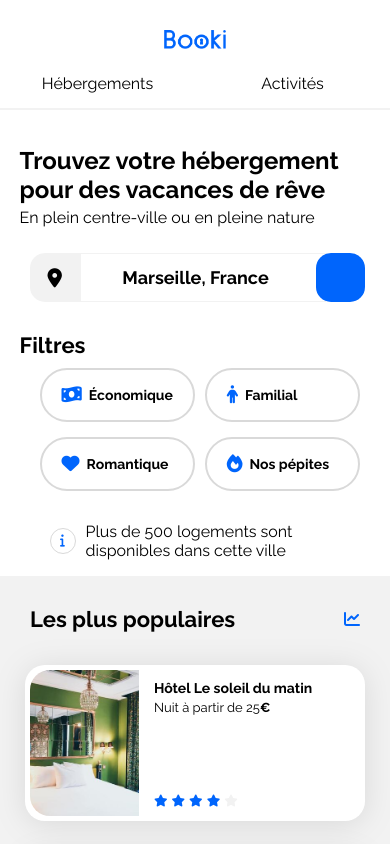
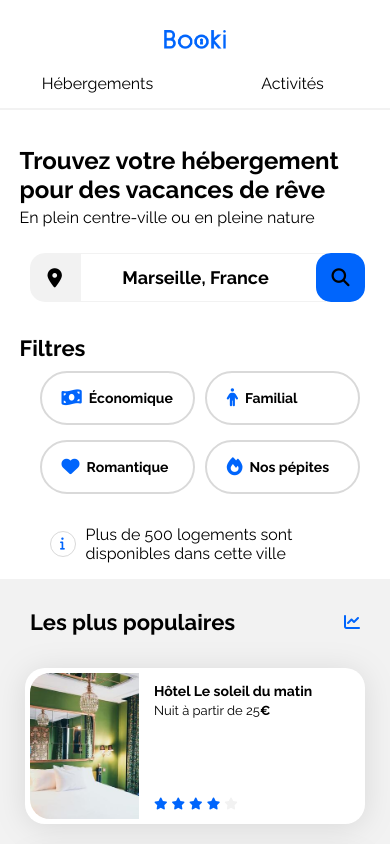
Before and after one commit to Alexis83250/PROJET-2-OpenClassrooms, a plain HTML site: page index.html in a window 390 px wide. Shown: the top 844 px of the page. Drawn offline with Linux system fonts and the light colour scheme.

Commit message:
PROJET FINI

```diff
--- a/css/style.css
+++ b/css/style.css
@@ -698,7 +698,7 @@ form {
 
     form {
         width: 100%;
-        max-width: 350px;
+        max-width: 320px;
     }
 
     .searchButton {
@@ -728,6 +728,9 @@ form {
         position: absolute;
         font-size: large;
         color: rgb(0, 0, 0);
+        left: 50%;
+        top: 50%;
+        transform: translate(-50%, -50%);
 
     }
 
--- a/index.html
+++ b/index.html
@@ -43,7 +43,7 @@
                                         <input type="search" name="recherche" id="recherche" placeholder="Marseille, France">
                                         <div>
                                         <input class="searchButton" type="submit" value= "Rechercher">
-                                        <input class="searchButton2" type="submit" value= "">
+                                        <button class="searchButton2" type="submit"></button>
                                         </div>
                                 </form>
                 </div>
```
